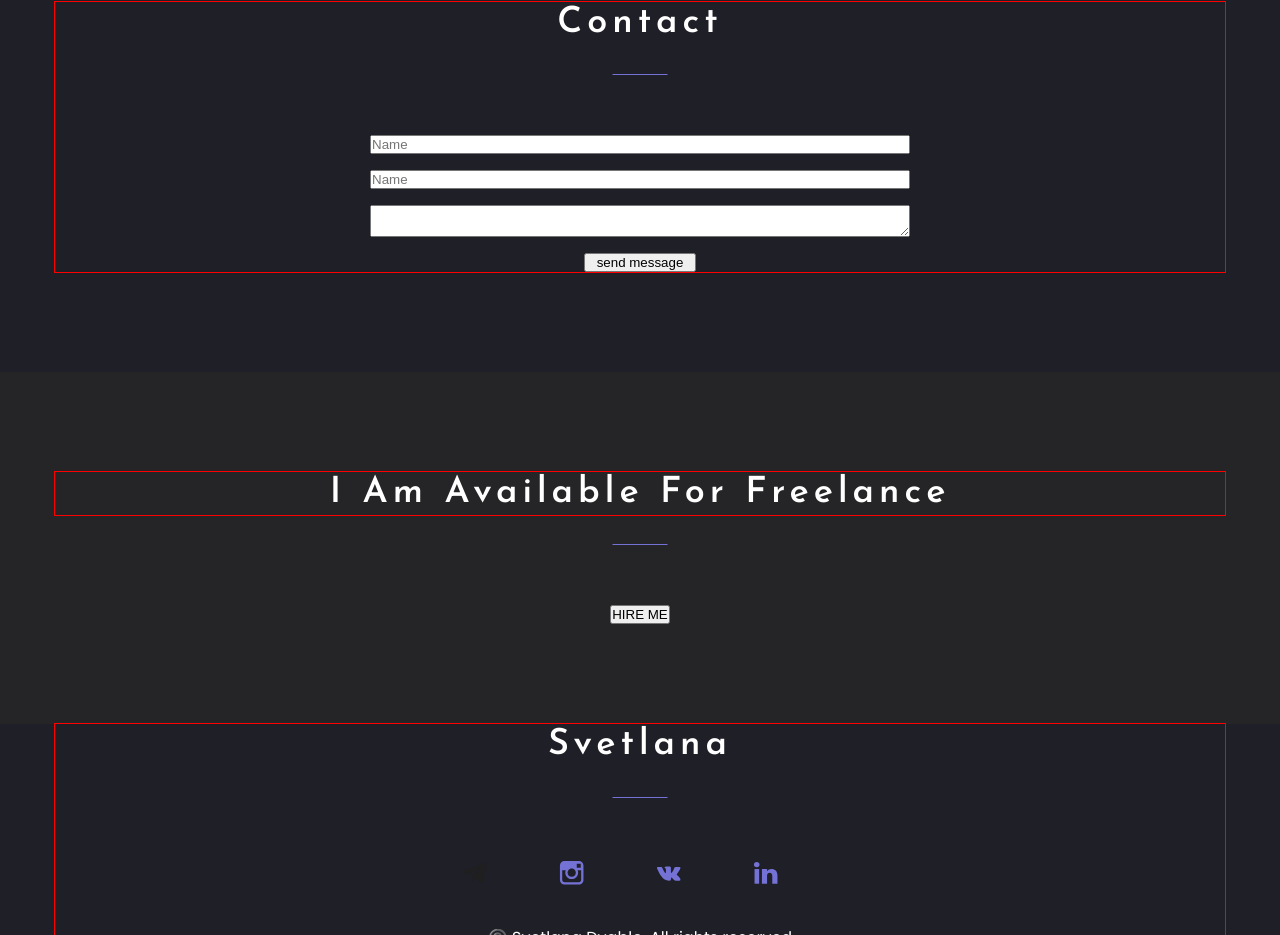
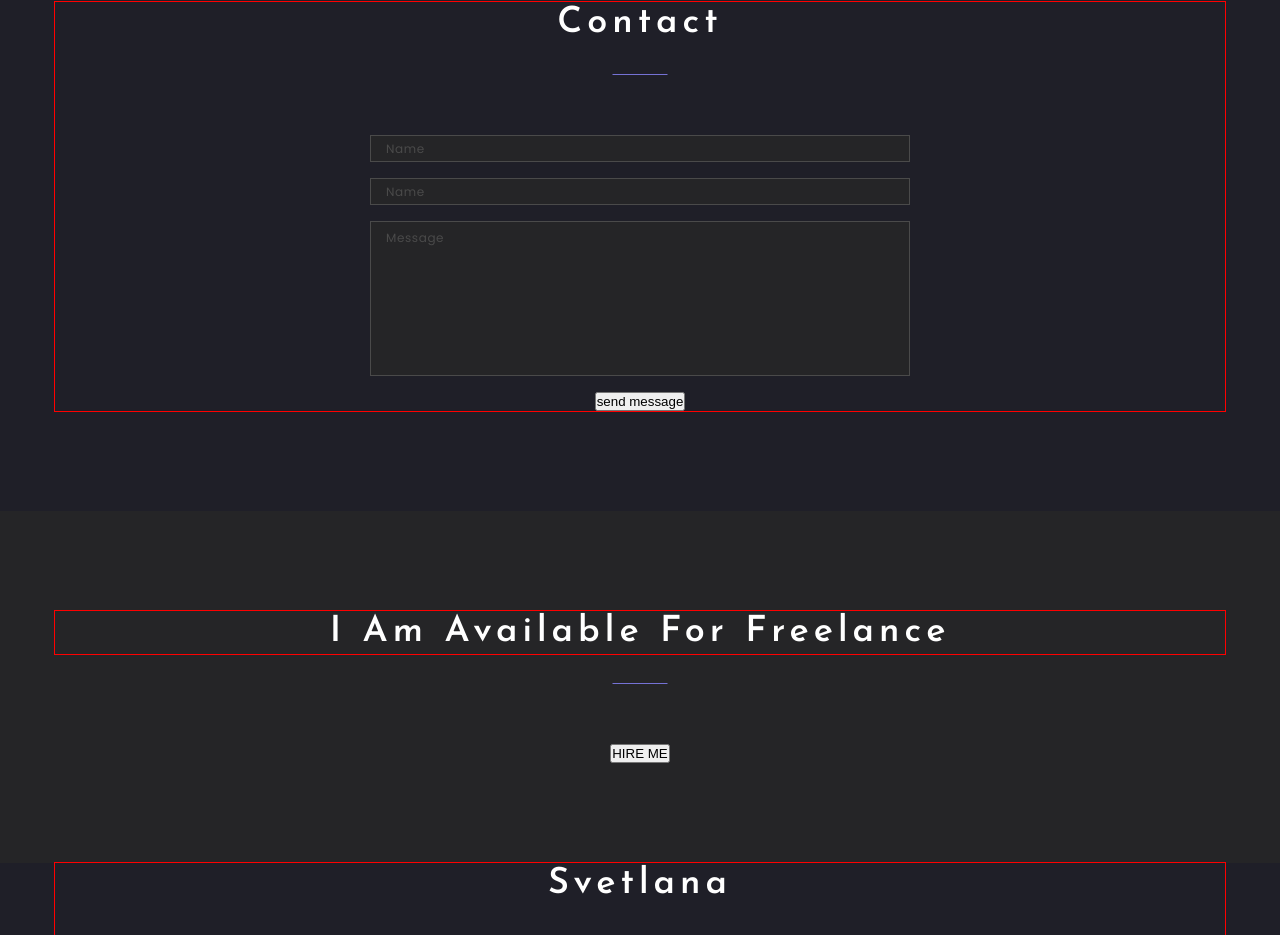
Before and after one commit to Andrey-Fedosov/Monday-murkup-project, a React app: page / in a window 1280 px wide. Shown: the part 3252-4187 px from the top of the page. Built offline with nearby package versions, Linux system fonts and the light colour scheme.

Commit message:
refactor: add styles to contact section

```diff
--- a/src/layout/sections/contact/Contact.tsx
+++ b/src/layout/sections/contact/Contact.tsx
@@ -3,6 +3,7 @@ import styled from 'styled-components';
 import { FlexWrapper } from '../../../components/flexWrapper/FlexWrapper';
 import { SectionTitle } from '../../../components/sectionTitle/SectionTitle';
 import { Container } from '../../../components/Container';
+import { theme } from '../../../styles/Themes';
 
 export function Contact() {
   return (
@@ -11,9 +12,10 @@ export function Contact() {
         <SectionTitle>Contact</SectionTitle>
         <FlexWrapper direction="column" align="center" justify="center">
           <StyledContactBox>
-            <input type="text" placeholder="Name" />
-            <input type="text" placeholder="Name" />
-            <textarea />
+            <StyledInput placeholder="name"></StyledInput>
+            <StyledInput placeholder="name"></StyledInput>
+            <StyledInput placeholder="message" as={'textarea'}></StyledInput>
+
             <input type="button" value="send message" />
           </StyledContactBox>
         </FlexWrapper>
@@ -27,18 +29,48 @@ const StyledContact = styled.section`
   /* background-color: #ad6060; */
 `;
 
-const StyledContactBox = styled.div`
+const StyledContactBox = styled.form`
   display: flex;
   flex-direction: column;
   gap: 16px;
   align-items: center;
-
-  input,
-  textarea {
-    width: 540px;
-  }
+  max-width: 540px;
+  width: 100%;
+  margin: 0 auto;
 
   input:last-of-type {
     max-width: 112px;
   }
+
+  textarea {
+    resize: none;
+    max-width: 540px;
+    width: 100%;
+    height: 155px;
 `;
+
+const StyledInput = styled.input`
+  box-shadow: none;
+  max-width: 540px;
+  height: 27px;
+  width: 100%;
+  background-color: ${theme.colors.secondaryBg};
+  border: 1px solid #4a4a4a;
+  padding: 7px 15px 7px 15px;
+
+  font-family: 'Poppins', sans-serif;
+  color: ${theme.colors.fontColor};
+  font-weight: 400;
+  font-size: 12px;
+  letter-spacing: 0.05em;
+
+  &::placeholder {
+    color: ${theme.colors.borderColor};
+    text-transform: capitalize;
+  }
+
+  &:focus-visible {
+    outline: 1px solid ${theme.colors.borderColor};
+  }
+}
+`;
--- a/src/styles/Themes.tsx
+++ b/src/styles/Themes.tsx
@@ -5,5 +5,6 @@ export const theme = {
     accentColor: '#7572D5',
 
     fontColor: '#fff',
+    borderColor: '#4a4a4a',
   },
 };
```
